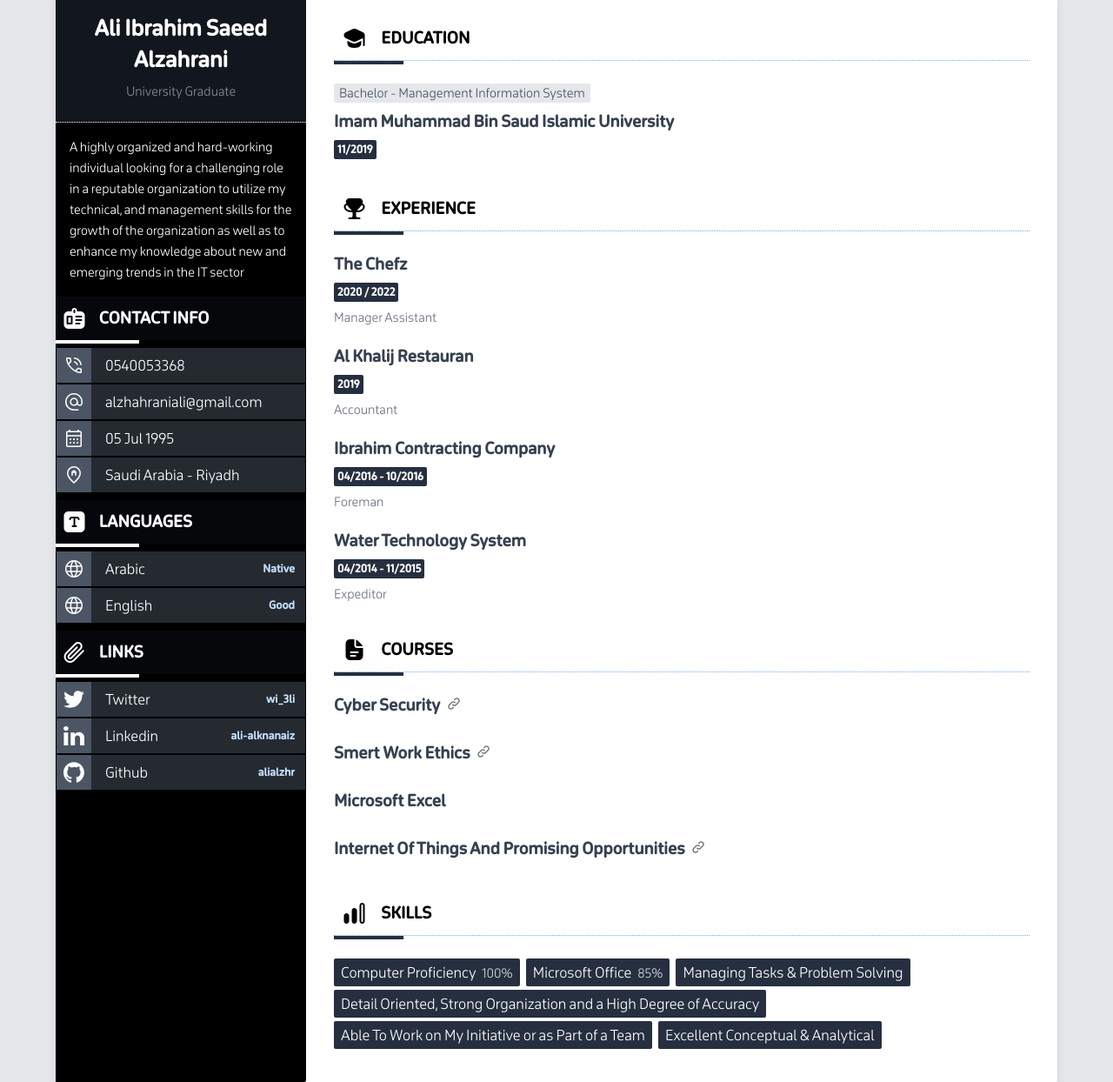
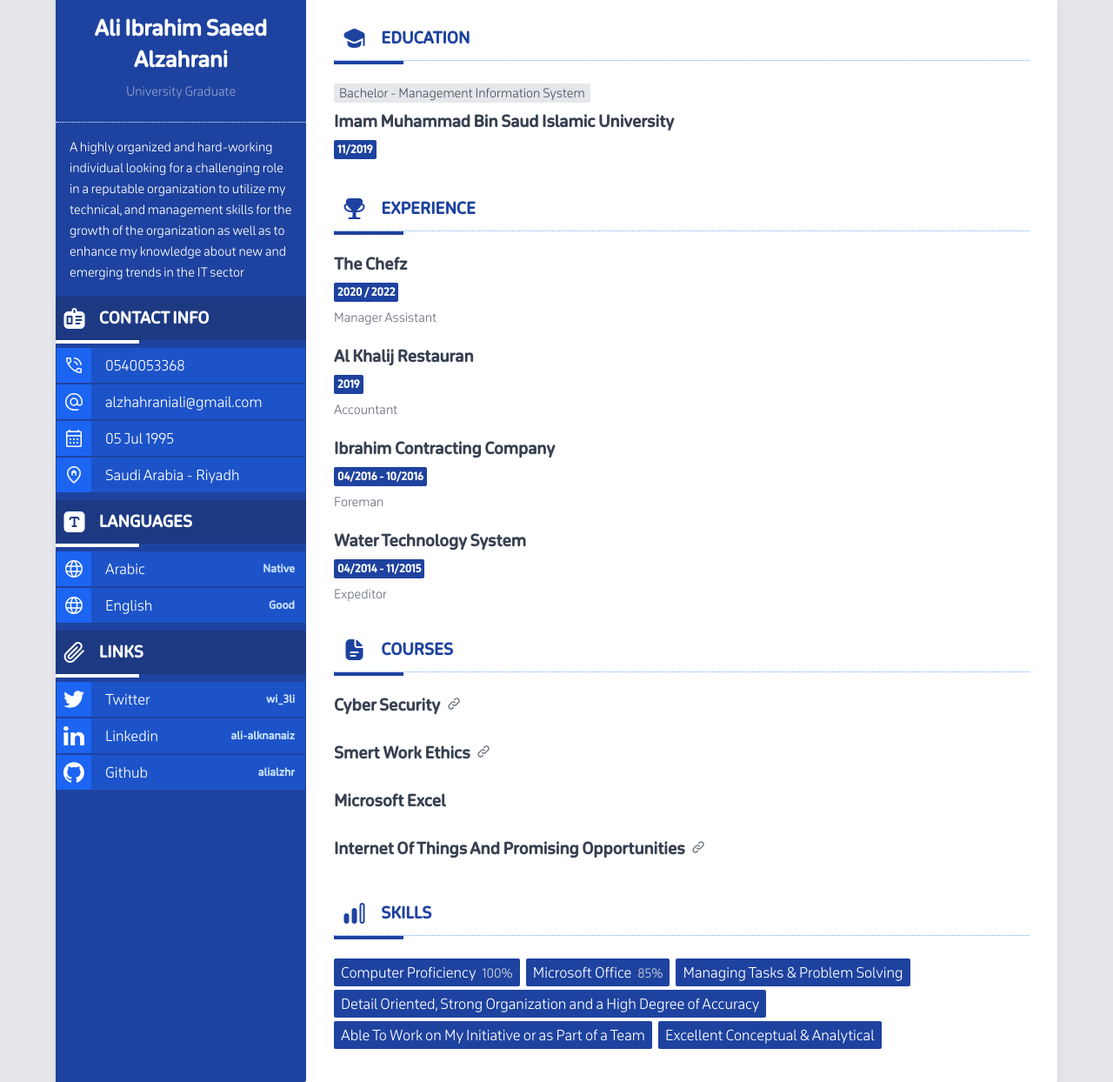
Before and after one commit to alialzhr/alialzhr.github.io, a plain HTML site: page index.html in a window 1280 px wide. Shown: the part 17-1261 px from the top of the page at 87% size. Drawn offline with Linux system fonts and the light colour scheme; a small style sheet from the web is missing.

Commit message:
Update index.html

```diff
--- a/index.html
+++ b/index.html
@@ -19,10 +19,10 @@
 <body class="bg-gray-200">
     <div class="mx-auto max-w-6xl">
         <div class="bg-white rounded-sm md:flex shadow-lg cv">
-            <div class="lg:rounded-r-sm w-full lg:w-96 md:max-w-xs bg-black text-white left_content">
+            <div class="lg:rounded-r-sm w-full lg:w-96 md:max-w-xs bg-blue-800 text-white left_content">
                 <div class="block md:hidden">
                 </div>
-                <div class="lg:rounded-tr-sm p-6 bg-gray-800 bg-opacity-50 border-b border-white border-dotted">
+                <div class="lg:rounded-tr-sm p-6 bg-blue-800 bg-opacity-50 border-b border-white border-dotted">
                     <div class="text-center">
                         <h1 class="text-2xl font-bold capitalize mt-2">Ali Ibrahim Saeed Alzahrani</h1>
                         <p class="capitalize text-sm mt-2 opacity-50">University Graduate</p>
@@ -41,8 +41,8 @@
                     </div>
                     <div>
                         <div class="p-px">
-                            <div class="flex items-center bg-gray-600 bg-opacity-50">
-                                <span class="flex-shrink-0 text-white bg-gray-600 text-opacity-25 p-2 me-3 w-10">
+                            <div class="flex items-center bg-blue-600 bg-opacity-50">
+                                <span class="flex-shrink-0 text-white bg-blue-600 text-opacity-25 p-2 me-3 w-10">
                                     <svg class="w-6 h-6" fill="#fff" xmlns="http://www.w3.org/2000/svg" viewBox="0 96 960 960">
                                         <path d="M776 569q-5-121-89-205t-205-89v-60q72 2 135.5 30.5T729 322q48 48 76.5 111.5T836 569h-60Zm-169 0q-5-50-40-84.5T482 445v-60q75 5 127.5 57T667 569h-60Zm188 367q-122 0-242.5-60T336 720q-96-96-156-216.5T120 261q0-19.286 12.857-32.143T165 216h140q13.611 0 24.306 9.5Q340 235 343 251l27 126q2 14-.5 25.5T359 422L259 523q56 93 125.5 162T542 802l95-98q10-11 23-15.5t26-1.5l119 26q15.312 3.375 25.156 15.188Q840 740 840 756v135q0 19.286-12.857 32.143T795 936ZM229 468l81-82-23-110H180q0 39 12 85.5T229 468Zm369 363q41 19 89 31t93 14V769l-103-21-79 83ZM229 468Zm369 363Z"/>
                                     </svg>
@@ -51,8 +51,8 @@
                             </div>
                         </div>
                         <div class="p-px">
-                            <div class="flex items-center bg-gray-600 bg-opacity-50">
-                                <span class="flex-shrink-0 text-white bg-gray-600 text-opacity-25 p-2 me-3 w-10">
+                            <div class="flex items-center bg-blue-600 bg-opacity-50">
+                                <span class="flex-shrink-0 text-white bg-blue-600 text-opacity-25 p-2 me-3 w-10">
                                     <svg class="w-6 h-6" fill="#fff" xmlns="http://www.w3.org/2000/svg" viewBox="0 96 960 960">
                                         <path d="M480 976q-83 0-156-31.5T197 859q-54-54-85.5-127T80 576q0-83 31.5-156T197 293q54-54 127-85.5T480 176q83 0 156 31.5T763 293q54 54 85.5 127T880 576v53q0 56-39.5 94.5T744 762q-36 0-68-17.5T627 695q-26 34-65 50.5T480 762q-78 0-132.5-54T293 576q0-78 54.5-133T480 388q78 0 132.5 55T667 576v53q0 31 22.5 52t54.5 21q31 0 53.5-21t22.5-52v-53q0-142-99-241t-241-99q-142 0-241 99t-99 241q0 142 99 241t241 99h214v60H480Zm0-274q53 0 90-36.5t37-89.5q0-54-37-91t-90-37q-53 0-90 37t-37 91q0 53 37 89.5t90 36.5Z"/>
                                     </svg>
@@ -61,8 +61,8 @@
                             </div>
                         </div>
                         <div class="p-px">
-                            <div class="flex items-center bg-gray-600 bg-opacity-50">
-                                <span class="flex-shrink-0 text-white bg-gray-600 text-opacity-25 p-2 me-3 w-10">
+                            <div class="flex items-center bg-blue-600 bg-opacity-50">
+                                <span class="flex-shrink-0 text-white bg-blue-600 text-opacity-25 p-2 me-3 w-10">
                                     <svg class="w-6 h-6" fill="#fff" xmlns="http://www.w3.org/2000/svg" viewBox="0 96 960 960">
                                         <path d="M180 976q-24 0-42-18t-18-42V296q0-24 18-42t42-18h65v-60h65v60h340v-60h65v60h65q24 0 42 18t18 42v620q0 24-18 42t-42 18H180Zm0-60h600V486H180v430Zm0-490h600V296H180v130Zm0 0V296v130Zm300 230q-17 0-28.5-11.5T440 616q0-17 11.5-28.5T480 576q17 0 28.5 11.5T520 616q0 17-11.5 28.5T480 656Zm-160 0q-17 0-28.5-11.5T280 616q0-17 11.5-28.5T320 576q17 0 28.5 11.5T360 616q0 17-11.5 28.5T320 656Zm320 0q-17 0-28.5-11.5T600 616q0-17 11.5-28.5T640 576q17 0 28.5 11.5T680 616q0 17-11.5 28.5T640 656ZM480 816q-17 0-28.5-11.5T440 776q0-17 11.5-28.5T480 736q17 0 28.5 11.5T520 776q0 17-11.5 28.5T480 816Zm-160 0q-17 0-28.5-11.5T280 776q0-17 11.5-28.5T320 736q17 0 28.5 11.5T360 776q0 17-11.5 28.5T320 816Zm320 0q-17 0-28.5-11.5T600 776q0-17 11.5-28.5T640 736q17 0 28.5 11.5T680 776q0 17-11.5 28.5T640 816Z"/>
                                     </svg>
@@ -71,8 +71,8 @@
                             </div>
                         </div>
                         <div class="p-px">
-                            <div class="flex items-center bg-gray-600 bg-opacity-50">
-                                <span class="flex-shrink-0 text-white bg-gray-600 text-opacity-25 p-2 me-3 w-10">
+                            <div class="flex items-center bg-blue-600 bg-opacity-50">
+                                <span class="flex-shrink-0 text-white bg-blue-600 text-opacity-25 p-2 me-3 w-10">
                                     <svg class="w-6 h-6" fill="#fff" xmlns="http://www.w3.org/2000/svg" viewBox="0 96 960 960">
                                         <path d="M370 606V421l110-73 110 73v185h-60V486H430v120h-60Zm110 291q133-121 196.5-219.5T740 504q0-117.79-75.292-192.895Q589.417 236 480 236t-184.708 75.105Q220 386.21 220 504q0 75 65 173.5T480 897Zm0 79Q319 839 239.5 721.5T160 504q0-150 96.5-239T480 176q127 0 223.5 89T800 504q0 100-79.5 217.5T480 976Z"/>
                                     </svg>
@@ -91,8 +91,8 @@
                         <div class="w-1/3 h-1 bg-white"></div>
                     </div>
                     <div class="p-px">
-                        <div class="flex items-center bg-gray-600 bg-opacity-50">
-                            <span class="flex-shrink-0 text-white bg-gray-600 text-opacity-25 p-2 me-3 w-10">
+                        <div class="flex items-center bg-blue-600 bg-opacity-50">
+                            <span class="flex-shrink-0 text-white bg-blue-600 text-opacity-25 p-2 me-3 w-10">
                                 <svg class="w-6 h-6" fill="#fff" xmlns="http://www.w3.org/2000/svg" viewBox="0 96 960 960">
                                     <path d="M480 976q-84 0-157-31.5T196 859q-54-54-85-127.5T80 574q0-84 31-156.5T196 291q54-54 127-84.5T480 176q84 0 157 30.5T764 291q54 54 85 126.5T880 574q0 84-31 157.5T764 859q-54 54-127 85.5T480 976Zm0-58q35-36 58.5-82.5T577 725H384q14 60 37.5 108t58.5 85Zm-85-12q-25-38-43-82t-30-99H172q38 71 88 111.5T395 906Zm171-1q72-23 129.5-69T788 725H639q-13 54-30.5 98T566 905ZM152 665h159q-3-27-3.5-48.5T307 574q0-25 1-44.5t4-43.5H152q-7 24-9.5 43t-2.5 45q0 26 2.5 46.5T152 665Zm221 0h215q4-31 5-50.5t1-40.5q0-20-1-38.5t-5-49.5H373q-4 31-5 49.5t-1 38.5q0 21 1 40.5t5 50.5Zm275 0h160q7-24 9.5-44.5T820 574q0-26-2.5-45t-9.5-43H649q3 35 4 53.5t1 34.5q0 22-1.5 41.5T648 665Zm-10-239h150q-33-69-90.5-115T565 246q25 37 42.5 80T638 426Zm-254 0h194q-11-53-37-102.5T480 236q-32 27-54 71t-42 119Zm-212 0h151q11-54 28-96.5t43-82.5q-75 19-131 64t-91 115Z"/>
                                 </svg>
@@ -102,8 +102,8 @@
                         </div>
                     </div>
                     <div class="p-px">
-                        <div class="flex items-center bg-gray-600 bg-opacity-50">
-                            <span class="flex-shrink-0 text-white bg-gray-600 text-opacity-25 p-2 me-3 w-10">
+                        <div class="flex items-center bg-blue-600 bg-opacity-50">
+                            <span class="flex-shrink-0 text-white bg-blue-600 text-opacity-25 p-2 me-3 w-10">
                                 <svg class="w-6 h-6" fill="#fff" xmlns="http://www.w3.org/2000/svg" viewBox="0 96 960 960">
                                     <path d="M480 976q-84 0-157-31.5T196 859q-54-54-85-127.5T80 574q0-84 31-156.5T196 291q54-54 127-84.5T480 176q84 0 157 30.5T764 291q54 54 85 126.5T880 574q0 84-31 157.5T764 859q-54 54-127 85.5T480 976Zm0-58q35-36 58.5-82.5T577 725H384q14 60 37.5 108t58.5 85Zm-85-12q-25-38-43-82t-30-99H172q38 71 88 111.5T395 906Zm171-1q72-23 129.5-69T788 725H639q-13 54-30.5 98T566 905ZM152 665h159q-3-27-3.5-48.5T307 574q0-25 1-44.5t4-43.5H152q-7 24-9.5 43t-2.5 45q0 26 2.5 46.5T152 665Zm221 0h215q4-31 5-50.5t1-40.5q0-20-1-38.5t-5-49.5H373q-4 31-5 49.5t-1 38.5q0 21 1 40.5t5 50.5Zm275 0h160q7-24 9.5-44.5T820 574q0-26-2.5-45t-9.5-43H649q3 35 4 53.5t1 34.5q0 22-1.5 41.5T648 665Zm-10-239h150q-33-69-90.5-115T565 246q25 37 42.5 80T638 426Zm-254 0h194q-11-53-37-102.5T480 236q-32 27-54 71t-42 119Zm-212 0h151q11-54 28-96.5t43-82.5q-75 19-131 64t-91 115Z"/>
                                 </svg>
@@ -123,8 +123,8 @@
                     </div>
                     <div>
                         <div class="p-px">
-                            <div class="flex items-center bg-gray-600 bg-opacity-50">
-                                <span class="flex-shrink-0 text-white bg-gray-600 text-opacity-25 p-2 me-3 w-10">
+                            <div class="flex items-center bg-blue-600 bg-opacity-50">
+                                <span class="flex-shrink-0 text-white bg-blue-600 text-opacity-25 p-2 me-3 w-10">
                                     <svg class="w-6 h-6" fill="#fff" xmlns="http://www.w3.org/2000/svg" xml:space="preserve" viewBox="0 0 248 204">
                                         <path d="M221.95 51.29c.15 2.17.15 4.34.15 6.53 0 66.73-50.8 143.69-143.69 143.69v-.04c-27.44.04-54.31-7.82-77.41-22.64 3.99.48 8 .72 12.02.73 22.74.02 44.83-7.61 62.72-21.66-21.61-.41-40.56-14.5-47.18-35.07 7.57 1.46 15.37 1.16 22.8-.87-23.56-4.76-40.51-25.46-40.51-49.5v-.64c7.02 3.91 14.88 6.08 22.92 6.32C11.58 63.31 4.74 33.79 18.14 10.71c25.64 31.55 63.47 50.73 104.08 52.76-4.07-17.54 1.49-35.92 14.61-48.25 20.34-19.12 52.33-18.14 71.45 2.19 11.31-2.23 22.15-6.38 32.07-12.26-3.77 11.69-11.66 21.62-22.2 27.93 10.01-1.18 19.79-3.86 29-7.95-6.78 10.16-15.32 19.01-25.2 26.16z"/>
                                     </svg>
@@ -134,8 +134,8 @@
                             </div>
                         </div>
                         <div class="p-px">
-                            <div class="flex items-center bg-gray-600 bg-opacity-50">
-                                <span class="flex-shrink-0 text-white bg-gray-600 text-opacity-25 p-2 me-3 w-10">
+                            <div class="flex items-center bg-blue-600 bg-opacity-50">
+                                <span class="flex-shrink-0 text-white bg-blue-600 text-opacity-25 p-2 me-3 w-10">
                                     <svg class="w-6 h-6" fill="#fff" xmlns="http://www.w3.org/2000/svg" xml:space="preserve" viewBox="0 0 64 64">
                                         <path d="M1.15 21.7h13V61h-13zm46.55-1.3c-5.7 0-9.1 2.1-12.7 6.7v-5.4H22V61h13.1V39.7c0-4.5 2.3-8.9 7.5-8.9s8.3 4.4 8.3 8.8V61H64V38.7c0-15.5-10.5-18.3-16.3-18.3zM7.7 2.6C3.4 2.6 0 5.7 0 9.5s3.4 6.9 7.7 6.9 7.7-3.1 7.7-6.9S12 2.6 7.7 2.6z"></path>
                                     </svg>
@@ -145,8 +145,8 @@
                             </div>
                         </div>
                         <div class="p-px">
-                            <div class="flex items-center bg-gray-600 bg-opacity-50">
-                                <span class="flex-shrink-0 text-white bg-gray-600 text-opacity-25 p-2 me-3 w-10">
+                            <div class="flex items-center bg-blue-600 bg-opacity-50">
+                                <span class="flex-shrink-0 text-white bg-blue-600 text-opacity-25 p-2 me-3 w-10">
                                     <svg class="w-6 h-6" fill="#fff" xmlns="http://www.w3.org/2000/svg" xml:space="preserve" viewBox="0 0 98 96">
                                         <path d="M48.854 0C21.839 0 0 22 0 49.217c0 21.756 13.993 40.172 33.405 46.69 2.427.49 3.316-1.059 3.316-2.362 0-1.141-.08-5.052-.08-9.127-13.59 2.934-16.42-5.867-16.42-5.867-2.184-5.704-5.42-7.17-5.42-7.17-4.448-3.015.324-3.015.324-3.015 4.934.326 7.523 5.052 7.523 5.052 4.367 7.496 11.404 5.378 14.235 4.074.404-3.178 1.699-5.378 3.074-6.6-10.839-1.141-22.243-5.378-22.243-24.283 0-5.378 1.94-9.778 5.014-13.2-.485-1.222-2.184-6.275.486-13.038 0 0 4.125-1.304 13.426 5.052a46.97 46.97 0 0 1 12.214-1.63c4.125 0 8.33.571 12.213 1.63 9.302-6.356 13.427-5.052 13.427-5.052 2.67 6.763.97 11.816.485 13.038 3.155 3.422 5.015 7.822 5.015 13.2 0 18.905-11.404 23.06-22.324 24.283 1.78 1.548 3.316 4.481 3.316 9.126 0 6.6-.08 11.897-.08 13.526 0 1.304.89 2.853 3.316 2.364 19.412-6.52 33.405-24.935 33.405-46.691C97.707 22 75.788 0 48.854 0z"/>
                                     </svg>
@@ -165,10 +165,10 @@
                     <div class="pt-4">
                         <div class="mb-5">
                             <div class="uppercase font-thin text-lg p-px flex items-center border-blue-400 border-b border-dotted">
-                                <i class="fi-sr-graduation-cap h-12 text-2xl text-black text-center w-12 py-2.5"></i>
-                                <h2 class=" h-12 flex-grow w-full text-black p-1 py-2.5 font-bold print:font-normal print:text-2xl ps-2"> Education </h2>
+                                <i class="fi-sr-graduation-cap h-12 text-2xl text-blue-800 text-center w-12 py-2.5"></i>
+                                <h2 class=" h-12 flex-grow w-full text-blue-800 p-1 py-2.5 font-bold print:font-normal print:text-2xl ps-2"> Education </h2>
                             </div>
-                            <div class="w-20 h-1 bg-gray-800"></div>
+                            <div class="w-20 h-1 bg-blue-800"></div>
                         </div>
                         <div class="pb-4  ">
                             <span class="text-sm bg-gray-200 p-0.5 rounded-sm text-gray-600 px-1.5">Bachelor - Management Information System </span>
@@ -176,7 +176,7 @@
                             <div class="flex items-center">
                                 <div class="flex-grow ">
                                     <div class="flex items-center ">
-                                        <span class="p-0.5 px-1 rounded-sm font-bold print:text-base print:font-thin bg-gray-800 text-xs text-white">11/2019
+                                        <span class="p-0.5 px-1 rounded-sm font-bold print:text-base print:font-thin bg-blue-800 text-xs text-white">11/2019
                                         </span>
                                     </div>
                                 </div>
@@ -186,17 +186,17 @@
                     <div class="pt-4">
                         <div class="mb-5">
                             <div class="uppercase font-thin text-lg p-px flex items-center border-blue-400 border-b border-dotted">
-                                <i class="fi-sr-trophy h-12 text-2xl text-black text-center w-12 py-2.5"></i>
-                                <h2 class=" h-12 flex-grow w-full text-black p-1 py-2.5 font-bold print:font-normal print:text-2xl ps-2"> Experience </h2>
+                                <i class="fi-sr-trophy h-12 text-2xl text-blue-800 text-center w-12 py-2.5"></i>
+                                <h2 class=" h-12 flex-grow w-full text-blue-800 p-1 py-2.5 font-bold print:font-normal print:text-2xl ps-2"> Experience </h2>
                             </div>
-                            <div class="w-20 h-1 bg-gray-800"></div>
+                            <div class="w-20 h-1 bg-blue-800"></div>
                         </div>
                         <div class="pb-3">
                             <h1 class="capitalize font-bold mt-2 mb-2 text-lg print:text-xl print:font-normal text-gray-700">The chefz</h1>
                             <div class="flex items-center">
                                 <div class="flex-grow ">
                                     <div class="flex items-center ">
-                                        <span class="p-0.5 px-1 rounded-sm font-bold print:text-base print:font-thin bg-gray-800 text-xs text-white">2020 / 2022
+                                        <span class="p-0.5 px-1 rounded-sm font-bold print:text-base print:font-thin bg-blue-800 text-xs text-white">2020 / 2022
                                         </span>
                                     </div>
                                     <p class="text-sm text-gray-500 mt-2" style="white-space: pre-line;unicode-bidi: plaintext; text-align: start;"> Manager Assistant </p>
@@ -209,7 +209,7 @@
                                 <div class="flex-grow ">
                                     <div class="flex items-center ">
                                         <span
-                                            class="p-0.5 px-1 rounded-sm font-bold print:text-base print:font-thin bg-gray-800 text-xs text-white">2019
+                                            class="p-0.5 px-1 rounded-sm font-bold print:text-base print:font-thin bg-blue-800 text-xs text-white">2019
                                         </span>
                                     </div>
                                     <p class="text-sm text-gray-500 mt-2" style="unicode-bidi: plaintext; text-align: start;"> Accountant</p>
@@ -221,7 +221,7 @@
                             <div class="flex items-center">
                                 <div class="flex-grow ">
                                     <div class="flex items-center ">
-                                        <span class="p-0.5 px-1 rounded-sm font-bold print:text-base print:font-thin bg-gray-800 text-xs text-white">04/2016 - 10/2016
+                                        <span class="p-0.5 px-1 rounded-sm font-bold print:text-base print:font-thin bg-blue-800 text-xs text-white">04/2016 - 10/2016
                                         </span>
                                     </div>
                                     <p class="text-sm text-gray-500 mt-2" style="white-space: pre-line;unicode-bidi: plaintext; text-align: start;">Foreman</p>
@@ -233,7 +233,7 @@
                             <div class="flex items-center">
                                 <div class="flex-grow ">
                                     <div class="flex items-center ">
-                                        <span class="p-0.5 px-1 rounded-sm font-bold print:text-base print:font-thin bg-gray-800 text-xs text-white">04/2014 - 11/2015
+                                        <span class="p-0.5 px-1 rounded-sm font-bold print:text-base print:font-thin bg-blue-800 text-xs text-white">04/2014 - 11/2015
                                         </span>
                                     </div>
                                     <p class="text-sm text-gray-500 mt-2" style="white-space: pre-line;unicode-bidi: plaintext; text-align: start;">Expeditor</p>
@@ -244,10 +244,10 @@
                     <div class="pt-4">
                         <div class="mb-5">
                             <div class="uppercase font-thin text-lg p-px flex items-center border-blue-400 border-b border-dotted">
-                                <i class="fi-sr-document h-12 text-2xl text-black text-center w-12 py-2.5"></i>
-                                <h2 class=" h-12 flex-grow w-full text-black p-1 py-2.5 font-bold print:font-normal print:text-2xl ps-2"> Courses </h2>
+                                <i class="fi-sr-document h-12 text-2xl text-blue-800 text-center w-12 py-2.5"></i>
+                                <h2 class=" h-12 flex-grow w-full text-blue-800 p-1 py-2.5 font-bold print:font-normal print:text-2xl ps-2"> Courses </h2>
                             </div>
-                            <div class="w-20 h-1 bg-gray-800"></div>
+                            <div class="w-20 h-1 bg-blue-800"></div>
                         </div>
                         <div class="pb-3">
                             <a href="https://alialzhr.github.io/c/cyber_security.pdf" target="_blank" class="capitalize font-bold mt-2 mb-2 text-lg text-gray-700 block hover:text-blue-500 me-2">Cyber security
@@ -280,30 +280,30 @@
                     <div class="pt-4">
                         <div class="mb-5">
                             <div class="uppercase font-thin text-lg p-px flex items-center border-blue-400 border-b border-dotted">
-                                <i class="fi-sr-signal-alt-1 h-12 text-2xl text-black text-center w-12 py-2.5"></i>
-                                <h2 class=" h-12 flex-grow w-full text-black p-1 py-2.5 font-bold print:font-normal print:text-2xl ps-2"> Skills </h2>
+                                <i class="fi-sr-signal-alt-1 h-12 text-2xl text-blue-800 text-center w-12 py-2.5"></i>
+                                <h2 class=" h-12 flex-grow w-full text-blue-800 p-1 py-2.5 font-bold print:font-normal print:text-2xl ps-2"> Skills </h2>
                             </div>
-                            <div class="w-20 h-1 bg-gray-800"></div>
+                            <div class="w-20 h-1 bg-blue-800"></div>
                         </div>
                         <div class="pb-4">
-                            <div class=" text-white bg-gray-800 inline-block p-1 rounded-sm me-1 my-0.5 text-sm px-2">
+                            <div class=" text-white bg-blue-800 inline-block p-1 rounded-sm me-1 my-0.5 text-sm px-2">
                                 <span class="text-base me-1 inline-block -mb-1">Computer Proficiency</span>
                                 <span class="text-gray-300">100%</span>
                             </div>
-                            <div class=" text-white bg-gray-800 inline-block p-1 rounded-sm me-1 my-0.5 text-sm px-2">
+                            <div class=" text-white bg-blue-800 inline-block p-1 rounded-sm me-1 my-0.5 text-sm px-2">
                                 <span class="text-base me-1 inline-block -mb-1">Microsoft Office</span>
                                 <span class="text-gray-300">85%</span>
                             </div>
-                            <div class=" text-white bg-gray-800 inline-block p-1 rounded-sm me-1 my-0.5 text-sm px-2">
+                            <div class=" text-white bg-blue-800 inline-block p-1 rounded-sm me-1 my-0.5 text-sm px-2">
                                 <span class="text-base">Managing Tasks & Problem Solving</span>
                             </div>
-                            <div class=" text-white bg-gray-800 inline-block p-1 rounded-sm me-1 my-0.5 text-sm px-2">
+                            <div class=" text-white bg-blue-800 inline-block p-1 rounded-sm me-1 my-0.5 text-sm px-2">
                                 <span class="text-base">Detail Oriented, Strong Organization and a High Degree of Accuracy</span>
                             </div>
-                            <div class=" text-white bg-gray-800 inline-block p-1 rounded-sm me-1 my-0.5 text-sm px-2">
+                            <div class=" text-white bg-blue-800 inline-block p-1 rounded-sm me-1 my-0.5 text-sm px-2">
                                 <span class="text-base">Able To Work on My Initiative or as Part of a Team</span>
                             </div>
-                            <div class=" text-white bg-gray-800 inline-block p-1 rounded-sm me-1 my-0.5 text-sm px-2">
+                            <div class=" text-white bg-blue-800 inline-block p-1 rounded-sm me-1 my-0.5 text-sm px-2">
                                 <span class="text-base">Excellent Conceptual & Analytical</span>
                             </div>
                         </div>
```
